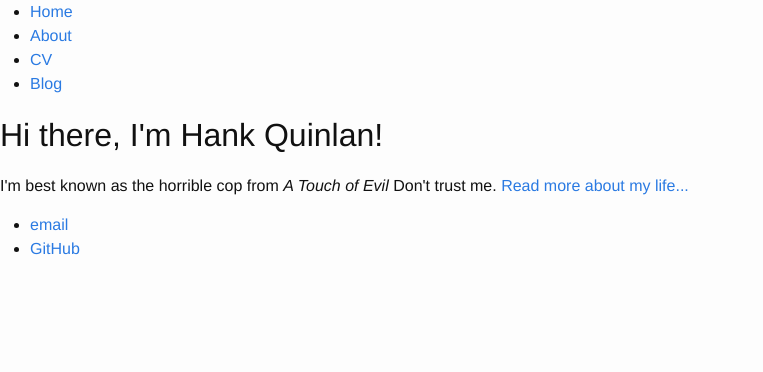
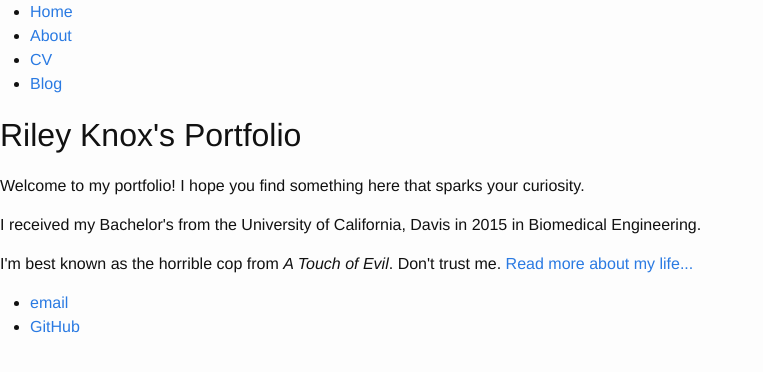
Before and after one commit to rubberdk/rubberdk.github.io, a Jekyll site: the page index.html, which Jekyll copies as it is, in a window 1280 px wide. Shown: the top 372 px of the page, without its empty margins (0-763 px from the left). Built offline with Jekyll 4.4.1, drawn with Linux system fonts in a browser that asks for light colours.

Commit message:
Changing homepage text
    - Changed index.html to see if it does what I want
        Changed heading and added two short paragraphs

```diff
--- a/index.html
+++ b/index.html
@@ -16,8 +16,16 @@
 		</nav>
 		<div class="container">
     		<div class="blurb">
-        		<h1>Hi there, I'm Hank Quinlan!</h1>
-				<p>I'm best known as the horrible cop from <em>A Touch of Evil</em> Don't trust me. <a href="/about">Read more about my life...</a></p>
+        		<h1>Riley Knox's Portfolio</h1>
+
+				<p>Welcome to my portfolio! I hope you find something here that sparks
+					your curiosity.</p>
+
+				<p>I received my Bachelor's from the University of California,
+					Davis in 2015 in Biomedical Engineering.</p>
+
+				<p>I'm best known as the horrible cop from <em>A Touch of Evil</em>.
+					Don't trust me. <a href="/about">Read more about my life...</a></p>
     		</div><!-- /.blurb -->
 		</div><!-- /.container -->
 		<footer>
```
